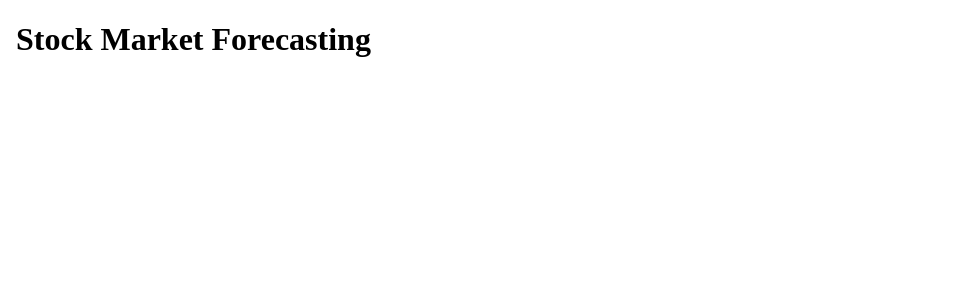
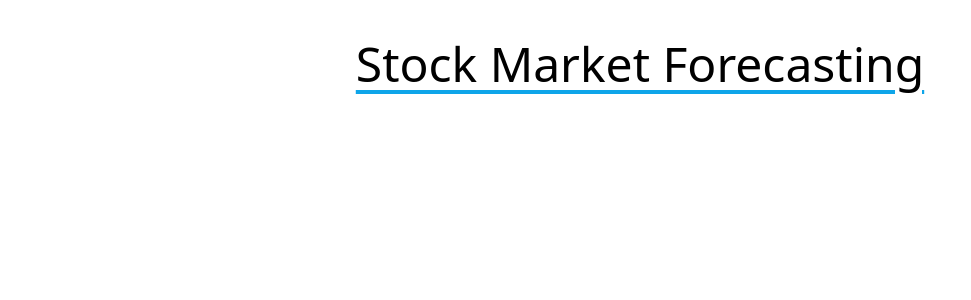
Before and after one commit to bimbisara13/Stock-Market-Forecasting-UI, an Angular app in the folder stock-market-forecasting/: page / in a window 1280 px wide. Shown: the top 300 px of the page, without its empty margins (0-971 px from the left). Built offline with nearby package versions, Linux system fonts and the light colour scheme.

Commit message:
New: configured tailwind

```diff
--- a/stock-market-forecasting/package.json
+++ b/stock-market-forecasting/package.json
@@ -27,12 +27,15 @@
     "@angular/cli": "~14.2.1",
     "@angular/compiler-cli": "^14.0.0",
     "@types/jasmine": "~4.0.0",
+    "autoprefixer": "^10.4.12",
     "jasmine-core": "~4.3.0",
     "karma": "~6.4.0",
     "karma-chrome-launcher": "~3.1.0",
     "karma-coverage": "~2.2.0",
     "karma-jasmine": "~5.1.0",
     "karma-jasmine-html-reporter": "~2.0.0",
+    "postcss": "^8.4.17",
+    "tailwindcss": "^3.1.8",
     "typescript": "~4.7.2"
   }
 }
--- a/stock-market-forecasting/src/app/app.component.html
+++ b/stock-market-forecasting/src/app/app.component.html
@@ -1,11 +1,14 @@
 <!DOCTYPE html>
 <html lang="en">
+
 <head>
-  <meta charset="UTF-8">
-  <meta http-equiv="X-UA-Compatible" content="IE=edge">
-  <meta name="viewport" content="width=device-width, initial-scale=1.0">
+  <meta charset="UTF-8" />
+  <meta http-equiv="X-UA-Compatible" content="IE=edge" />
+  <meta name="viewport" content="width=device-width, initial-scale=1.0" />
 </head>
+
 <body>
-  <h1>Stock Market Forecasting</h1>
+  <h1 class="text-5xl underline decoration-sky-500 underline-offset-8 text-center my-10">Stock Market Forecasting</h1>
 </body>
+
 </html>
--- a/stock-market-forecasting/src/styles.css
+++ b/stock-market-forecasting/src/styles.css
@@ -1 +1,3 @@
-/* You can add global styles to this file, and also import other style files */
+@tailwind base;
+@tailwind components;
+@tailwind utilities;
--- /dev/null
+++ b/stock-market-forecasting/tailwind.config.js
@@ -0,0 +1,9 @@
+module.exports = {
+  content: [
+    "./src/**/*.{html,ts}",
+  ],
+  theme: {
+    extend: {},
+  },
+  plugins: [],
+}
```
Also changed, not shown: 1 other file (tests, documents, lock files or other folders).
